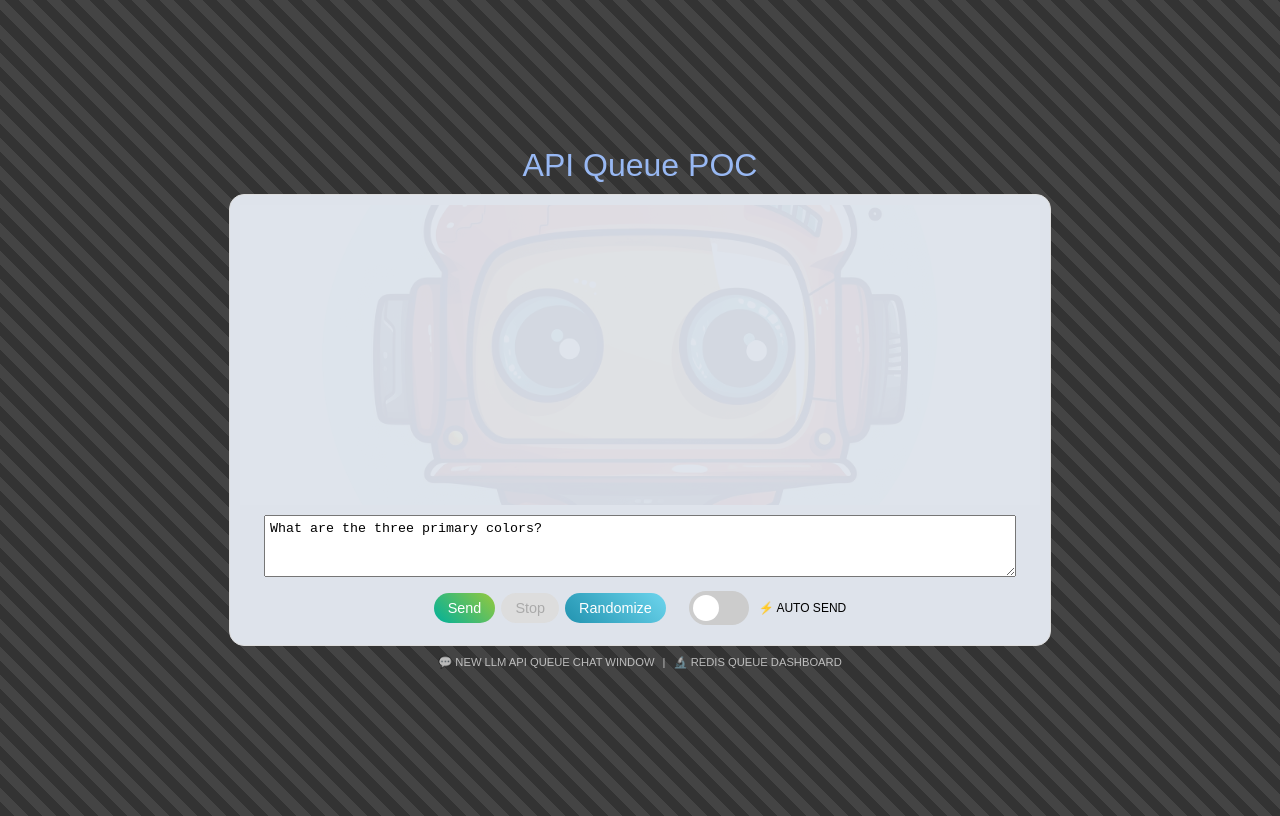
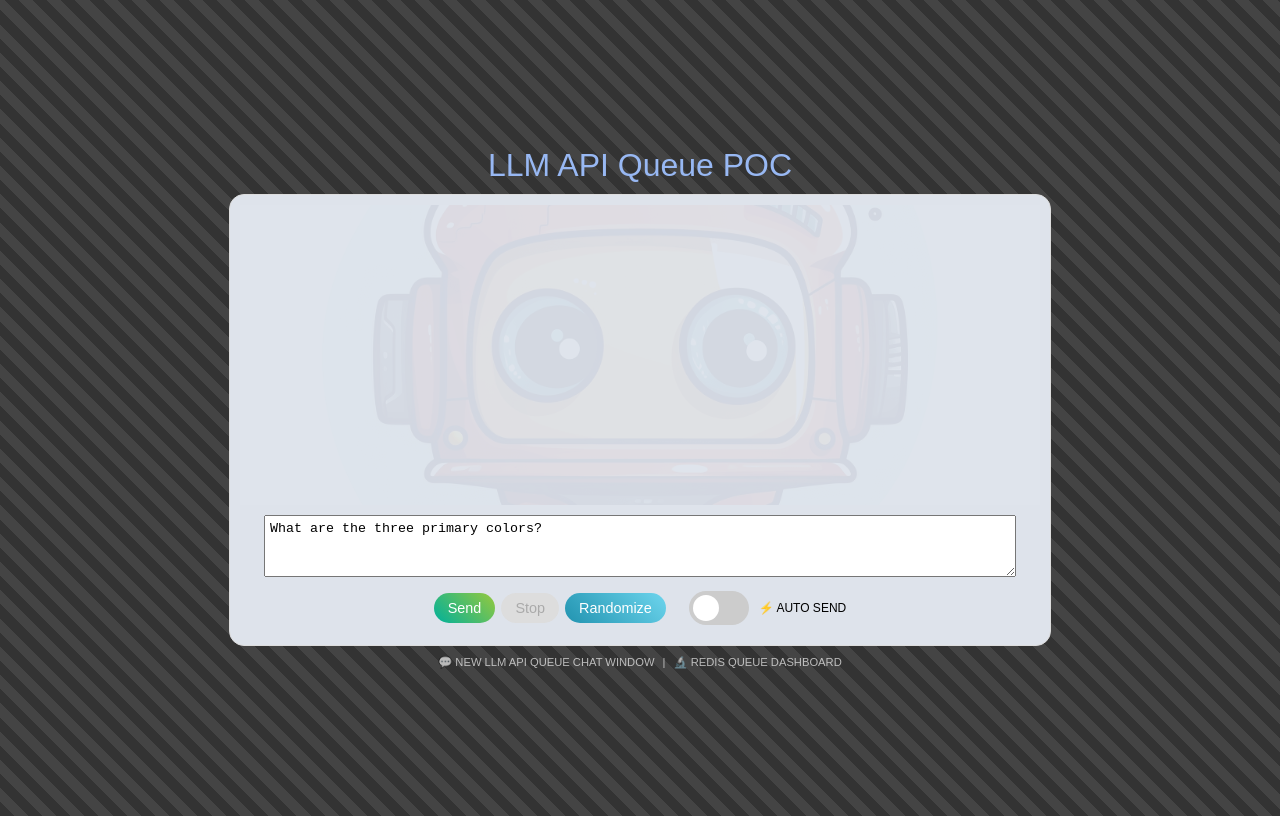
Before and after one commit to jparkerweb/queue-tha-llama, a website: page public/index.html in a window 1280 px wide. Drawn offline with Linux system fonts and the light colour scheme.

Commit message:
Update index.html

```diff
--- a/public/index.html
+++ b/public/index.html
@@ -8,7 +8,7 @@
 </head>
 <body class="diagonal-stripes">
     <div class="title">
-        <a href="https://github.com/jparkerweb/llm-api-queue" target="_blank">API Queue POC</a>
+        <a href="https://github.com/jparkerweb/llm-api-queue" target="_blank">LLM API Queue POC</a>
     </div>
     <div id="chat-container">
         <div id="messages"></div>
```
